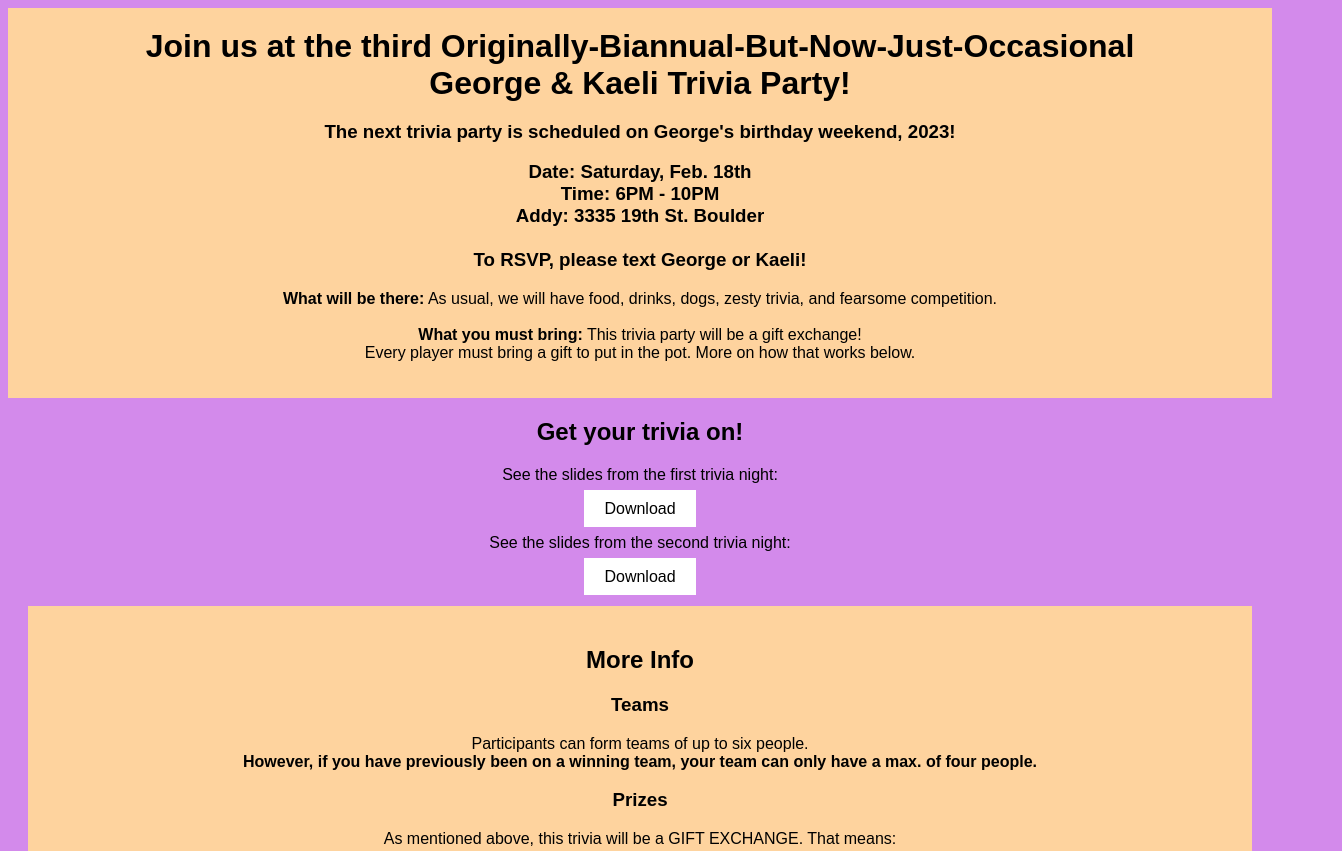
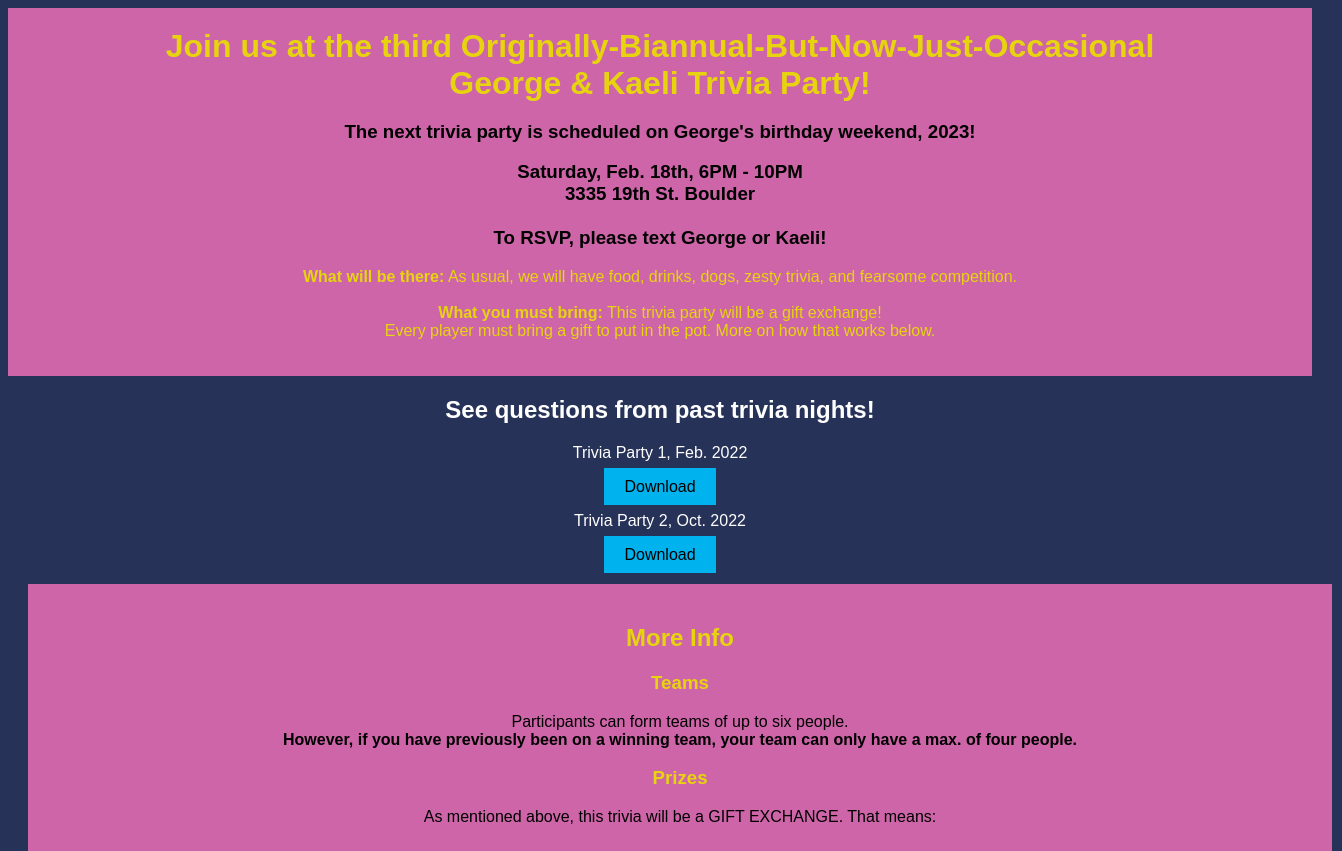
Before and after one commit to georgeallison/gktriviaparty, a plain HTML site: page index.html in a window 1280 px wide. Shown: the top 851 px of the page, 1342 px wide, since content can reach past the window. Drawn offline with Linux system fonts and the light colour scheme.

Commit message:
changed colors

```diff
--- a/index.html
+++ b/index.html
@@ -10,32 +10,32 @@
       <h1>Join us at the third Originally-Biannual-But-Now-Just-Occasional<br> George & Kaeli Trivia Party!</h1>
       <h3>The next trivia party is scheduled on George's birthday weekend, 2023!</h3>
       <h3>
-        Date: Saturday, Feb. 18th<br>
-        Time: 6PM - 10PM<br>
-        Addy: 3335 19th St. Boulder<br><br>
-        To RSVP, please text George or Kaeli!</h3>
-
+        Saturday, Feb. 18th, 6PM - 10PM<br>
+        3335 19th St. Boulder<br><br>
+        To RSVP, please text George or Kaeli!
+      </h3>
+      <p id="yellow">
         <b>What will be there:</b> As usual, we will have food, drinks, dogs, zesty trivia, and fearsome competition.<br><br>
 
         <b>What you must bring:</b> This trivia party will be a gift exchange!<br> Every player must bring a gift to put in the pot. More on how that works below.
       </p>
     </header>
     <section>
-      <h2>Get your trivia on!</h2>
-      <p>See the slides from the first trivia night: </p><a href="trivia1.pdf" download>Download</a>
-      <p>See the slides from the second trivia night: </p><a href="trivia2.pdf" download>Download</a>
+      <h2><span>See questions from past trivia nights!</span></h2>
+      <p><span>Trivia Party 1, Feb. 2022</span></p><a href="trivia1.pdf" download>Download</a>
+      <p><span>Trivia Party 2, Oct. 2022</span></p><a href="trivia2.pdf" download>Download</a>
     </section>
     <section id="info">
-      <h1>More Info</h1>
-      <h3>Teams</h3><p>Participants can form teams of up to six people.<br><b>However, if you have previously been on a winning team, your team can only have a max. of four people.</b></p>
-      <h3>Prizes</h3><p>As mentioned above, this trivia will be a GIFT EXCHANGE. That means:</p>
+      <h1 id="yellow">More Info</h1>
+      <h3 id="yellow">Teams</h3><p>Participants can form teams of up to six people.<br><b>However, if you have previously been on a winning team, your team can only have a max. of four people.</b></p>
+      <h3 id="yellow">Prizes</h3><p>As mentioned above, this trivia will be a GIFT EXCHANGE. That means:</p>
       <section id="list">
         <ol>Every player brings a gift with them and puts it into the pot.</ol>
         <ol>There will also be a high value special price put into the prize pot by the host.</ol>
-        <ol>At the end of the night, teams will collect gifts from the pot<br>in order of how they placed in the trivia game—the first place team gets first picks from the prize pot.</ol>
+        <ol>At the end of the night, teams will collect gifts from the pot in order of how they placed in the trivia game—the first place team gets first picks from the prize pot.</ol>
       </section>
       <p> Players should bring prizes that are valued at about $10 or more.<br><br>
-      <h3>Extra Points</h3><p>Every round, a team can earn a 1/2 point by all taking a 1oz shot of liquor. We will have a variety of liquor available!<br><br><br>
+      <h3 id="yellow">Extra Points</h3><p>Every round, a team can earn a 1/2 point by all taking a 1oz shot of liquor. We will have a variety of liquor available!<br><br><br>
       Please don't bring any food for the party, we will have that covered. Venmo or cash tips to help cover the cost of food and drinks is always appreciated :)</p>
     </section>
   </body>
--- a/style.css
+++ b/style.css
@@ -1,27 +1,38 @@
 /* Trivia website v1 */
 body {
-  background-color: #d38aeb;
+  background-color: #273258;
   font-family: sans-serif;
   text-align: center;
 }
 
 header {
-  background-color: #fed39e;
+  background-color: #CE65A8;
   padding: 20px;
+  width: 100%;
   text-align: center;
 }
 
 header h1 {
-  color: #000;
+  color: #E7D40F;
   margin: 0;
+}
+
+
+h2 span {
+  color: white;
+}
+
+p span {
+  color: white;
 }
 
 section {
   margin: 20px;
+  width: 100%;
 }
 
 a {
-  background-color: #fff;
+  background-color:	#00B2EE;
   color: #000;
   padding: 10px 20px;
   font-size: 16px;
@@ -30,8 +41,9 @@ a {
   text-decoration: none;
 }
 
+
 #info {
-  background-color: #fed39e;
+  background-color: #CE65A8;
   padding: 20px;
 }
 
@@ -39,3 +51,7 @@ a {
   padding: 5px;
   text-align: center;
 }
+
+#yellow {
+  color: #E7D40F;
+}
```
Also changed, not shown: 2 other files.
